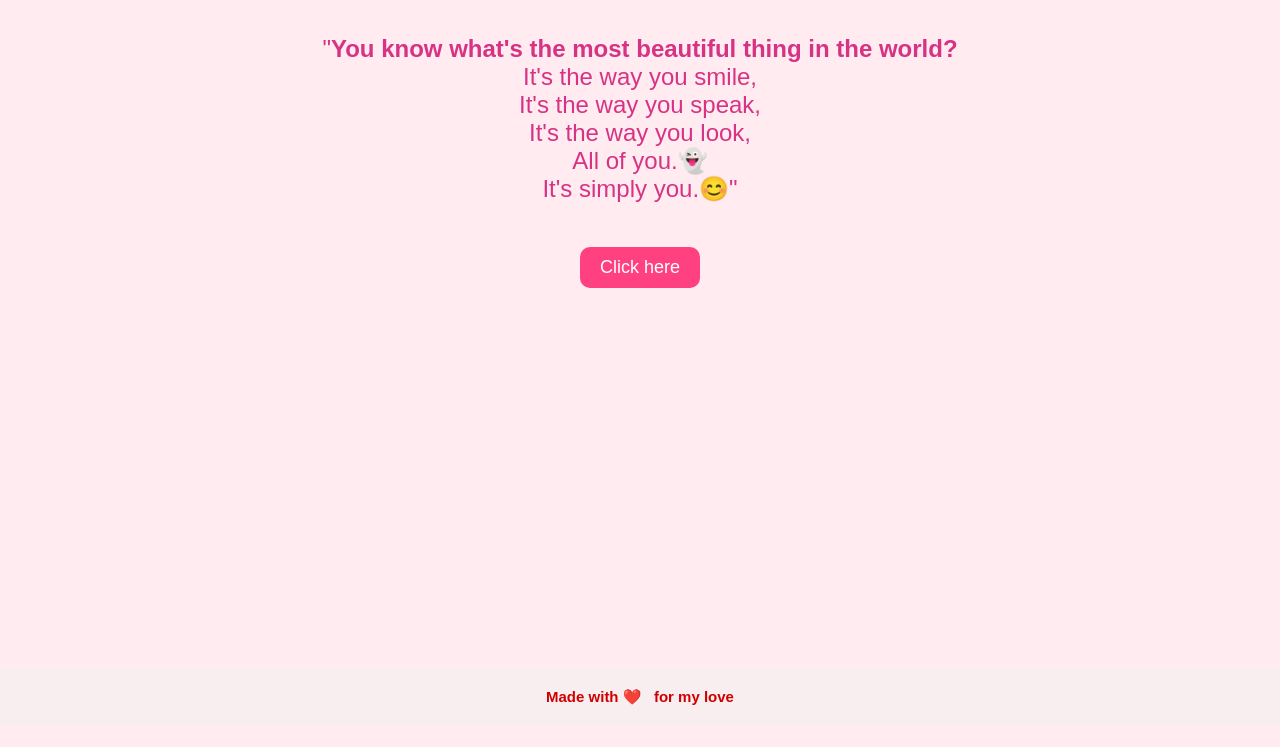
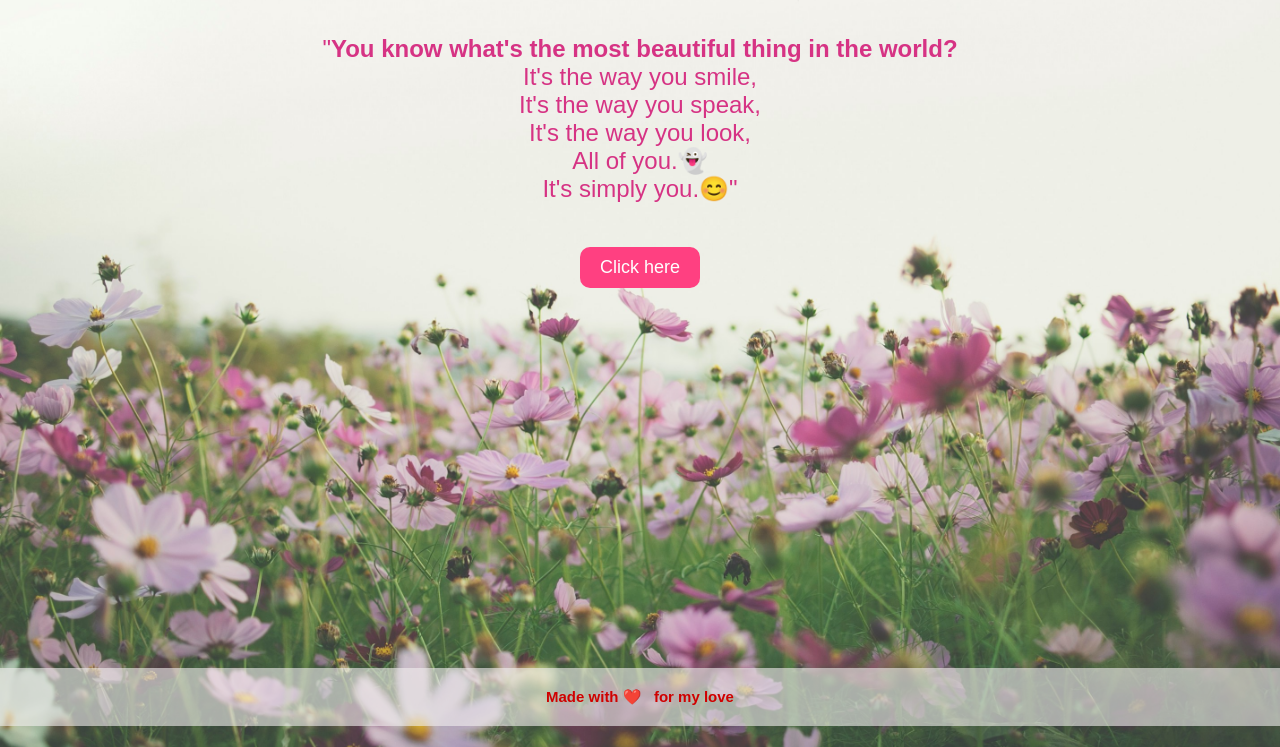
Before and after one commit to ijabhishek/mymoon, a plain HTML site: page index.html in a window 1280 px wide. Shown: the part 74-821 px from the top of the page. Drawn offline with Linux system fonts and the light colour scheme; the site is published under a folder, as on GitHub Pages, so addresses that start at the root find nothing.

Commit message:
Update styles.css

```diff
--- a/styles/styles.css
+++ b/styles/styles.css
@@ -3,7 +3,7 @@ body {
     background-color: #ffebf0;
     font-family: Arial, sans-serif;
     padding: 20px;
-    background-image: url("/images/flower.jpg");
+    background-image: url("../images/flower.jpg");
     /* Path to your image */
     background-size: cover;
     /* Scales image to cover the entire screen */
```
